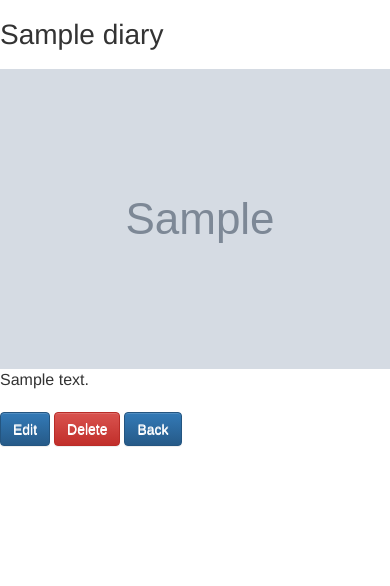
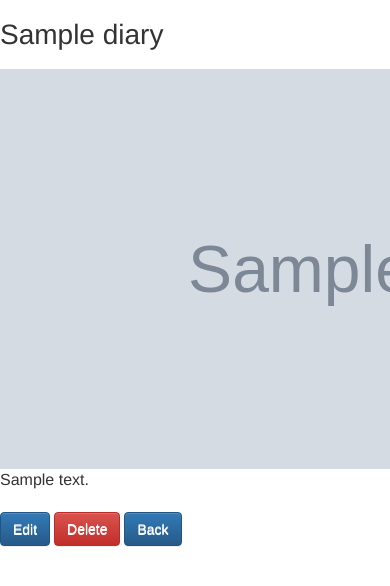
Before and after one commit to welcome-to-donghyun/web-diary, a Django app: template templates/schedule/diary_detail.html in a window 390 px wide; the page is wider, and only the part inside the window is pictured. Shown: the part 42-628 px from the top of that part. Run offline with Django 3.2, Linux system fonts and the light colour scheme; the template is opened without the code that fills it: values that come from a table or form of the project are taken from there, others are empty; tables that the repository leaves empty hold one stand-in row (values such as "Sample post"); grey boxes marked "Sample" are stand-in pictures; some libraries are stand-ins or nearby versions.

Commit message:
사진 이미지 조정

```diff
--- a/templates/schedule/diary_detail.html
+++ b/templates/schedule/diary_detail.html
@@ -2,15 +2,15 @@
 
 {% block content %}
 <div class="row">
-  <div class="col-md-1">
+  <div class="col-md-4">
 
   </div>
-  <div class="col-md-10">
+  <div class="col-md-4">
     <div>
       <h1>{{ diary.title }}</h1>
     </div>
     <div>
-      <img src="{{ diary.img.url }}" alt="">
+      <img src="{{ diary.img.url }}" style="width:600px; height:400px;" alt="">
       <p class="lead">{{ diary.description }}</p>
     </div>
     <a href="{% url 'schedule:diary_edit' diary_id=diary.date %}" class="btn btn-default btn-primary">Edit</a>
@@ -20,7 +20,7 @@
     </form>
     <a href="{% url 'schedule:memo_main' %}" class='btn btn-default btn-primary'>Back</a>
   </div>
-  <div class="col-md-1">
+  <div class="col-md-4">
 
   </div>
 
```
